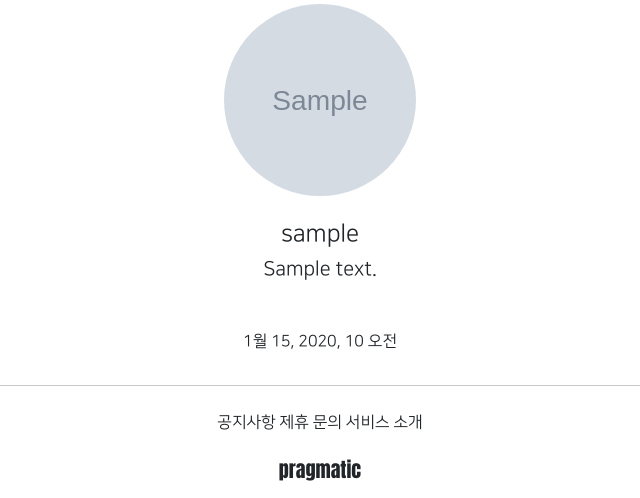
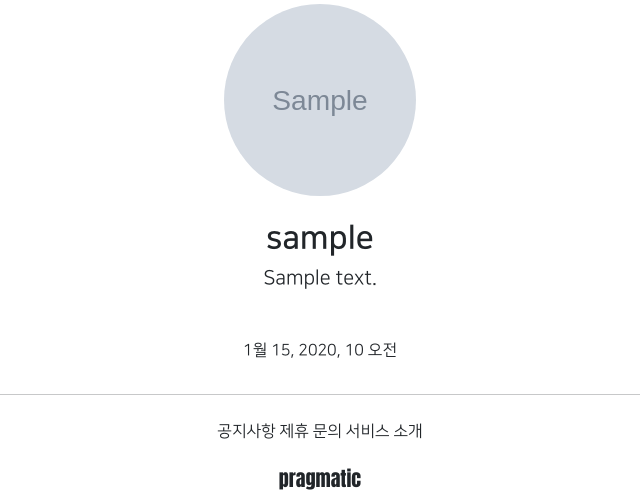
Before and after one commit to DaUn12/Make_SNS_site_copybook, a Django app: page /accounts/detail/1 in a window 1280 px wide. Shown: the part 269-767 px from the top of the page, without its empty margins (320-960 px from the left). Run offline with Django 3.2, Linux system fonts and the light colour scheme; tables that the repository leaves empty hold one stand-in row (values such as "Sample post"); grey boxes marked "Sample" are stand-in pictures; parts of the project's set-up code (start-up, migrations or seed data) failed here and were passed over; some libraries are stand-ins or nearby versions.

Commit message:
7/27  4ban Commit 1

```diff
--- a/accountapp/templates/accountapp/detail.html
+++ b/accountapp/templates/accountapp/detail.html
@@ -17,19 +17,19 @@
                      alt="profile image">
                 {# 이미지 url을 따옴 , 만약 이미지가 없을 시 profile image 텍스트를 출력함함#}
 
-               <h4>{{ target_user.profile.nickname }} </h4>
+               <h2 class="NNS_B">{{ target_user.profile.nickname }} </h2>
                 {# 존재한다면 보고자하는 계정의 아이디를 보고싶음#}
                 <h5> {{ target_user.profile.message }}</h5>
                 {#  메세지까지 출력 #}
 
 
             {% else %}
-            <h4>
+            <h2>
                 <a href="{% url 'profileapp:create' %}">
                     Create Profile
                 </a>
 
-            </h4>
+            </h2>
             {% endif %}
 
         </div>
--- a/profileapp/templates/profileapp/create.html
+++ b/profileapp/templates/profileapp/create.html
@@ -18,6 +18,7 @@
                   enctype="multipart/form-data"
                   method="post">
                 {#어느 주소로 요청을 보낼건지 써야하는데 안쓰고 url 을 씀#}
+
                 {% csrf_token %}
 {#                {{ form }}  대신            {# 일반 출력할 때 #} {#양이 많을때 #}
                 {% bootstrap_form form %}
--- a/profileapp/views.py
+++ b/profileapp/views.py
@@ -23,7 +23,7 @@ class ProfileCreateView(CreateView):
     def form_valid(self, form):
 #form_valid : 인증과정을 다하고 나서 검증 완료시 실행되는 함수
         form.instance.user = self.request.user
-        # user 식별후 form 안에 있는 user로  할당
+         # user 식별후 form 안에 있는 user로  할당
 
         return super().form_valid(form)
         # 부모에있는 form_valid 를 오버라이드 함
--- a/static/base.css
+++ b/static/base.css
@@ -30,3 +30,8 @@
     object-fit: cover;
     /*  이미지가 왜곡되지 않은상태에서 볼 수 있음   */
 }
+
+.NNS_B{
+    font-family: "NanumSquareB", cursive;
+/*   나눔체로 쓰고 안될시  cursive 로 씀*/
+}
```
